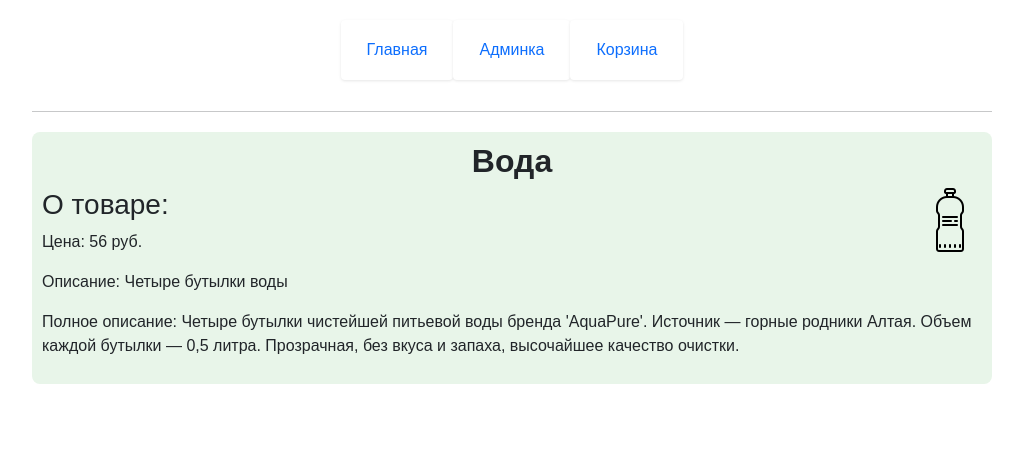
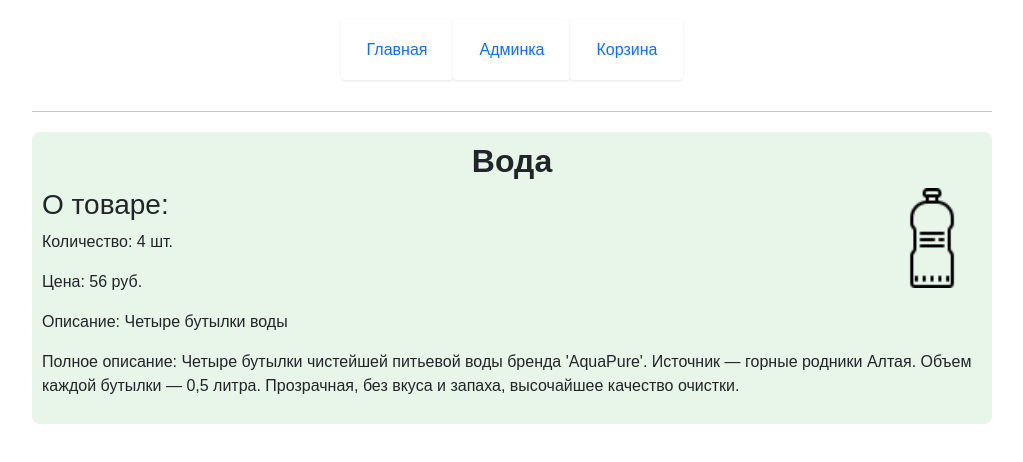
Before and after one commit to Madridka/KSF-16, a Vue app: page /product/1 in a window 1280 px wide. Shown: the top 462 px of the page, without its empty margins (128-1151 px from the left). Built offline with nearby package versions, Linux system fonts and the light colour scheme.

Commit message:
feat: in addForm.vue can add new product with pic upload

```diff
--- a/src/assets/styles/styles.scss
+++ b/src/assets/styles/styles.scss
@@ -85,6 +85,8 @@ body {
 
   img {
     float: right;
+    min-width: 100px;
+    max-width: 200px;
   }
 }
 
--- a/src/components/addForm.vue
+++ b/src/components/addForm.vue
@@ -22,7 +22,7 @@
         placeholder="Полное описание товара"
       />
       <br />
-      <input type="file" accept="image/*" />
+      <input type="file" @change="handleImageUpload" accept="image/*" />
       <br />
       <div class="btn-center">
         <button :disabled="!isDisabled" class="btn btn-add">
@@ -62,6 +62,12 @@ export default {
     },
   },
   methods: {
+    handleImageUpload(event) {
+      const file = event.target.files[0];
+      if (file) {
+        this.poster = URL.createObjectURL(file);
+      }
+    },
     addNewProduct() {
       const newProduct = {
         id: Date.now(),
--- a/src/pages/productPage.vue
+++ b/src/pages/productPage.vue
@@ -4,6 +4,7 @@
     <div>
       <img :src="product.poster" :alt="product.title">
       <h3>О товаре:</h3>
+      <p>Количество: {{product.count}} шт. </p>
       <p>Цена: {{product.price}} руб. </p>
       <p>Описание: {{product.shortDesc}} </p>
       <p>Полное описание: {{product.fullDesc}} </p>
```
